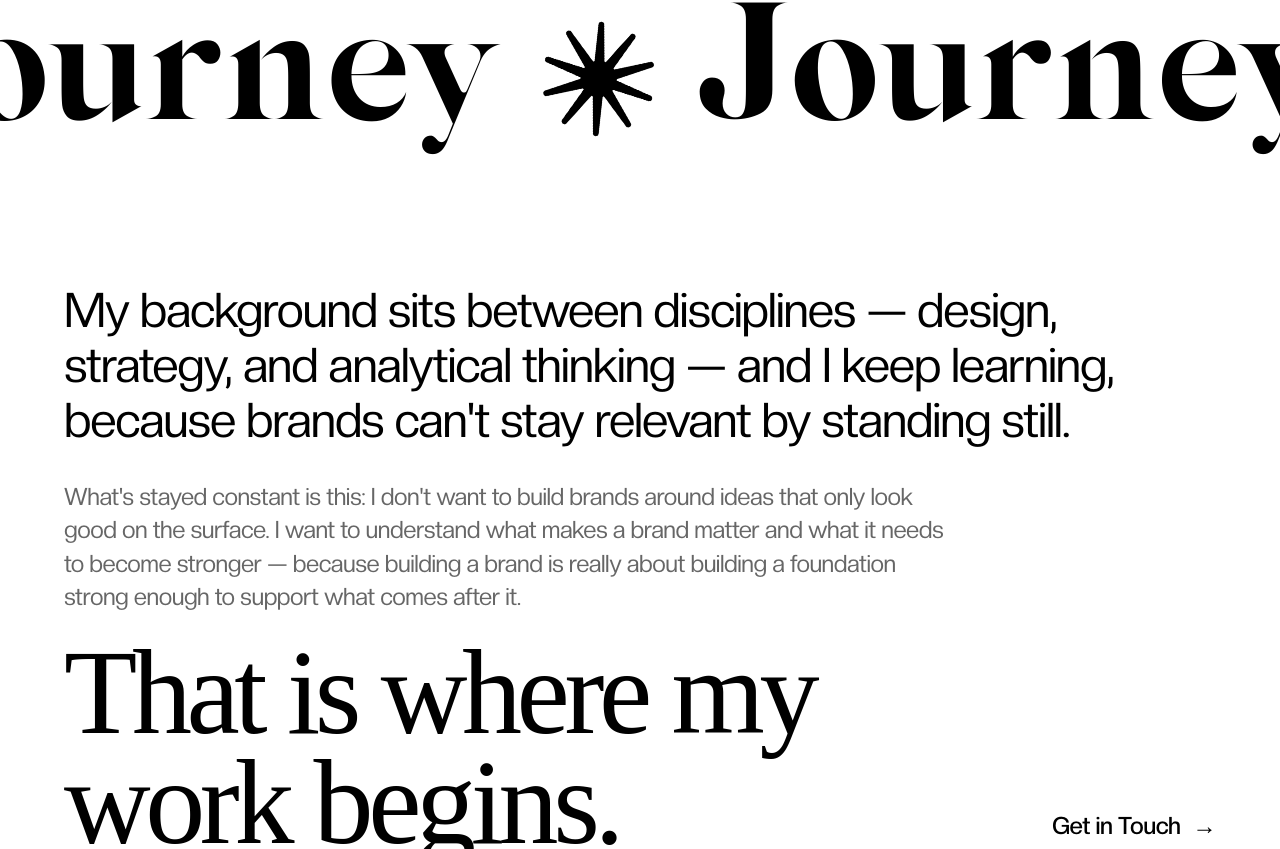
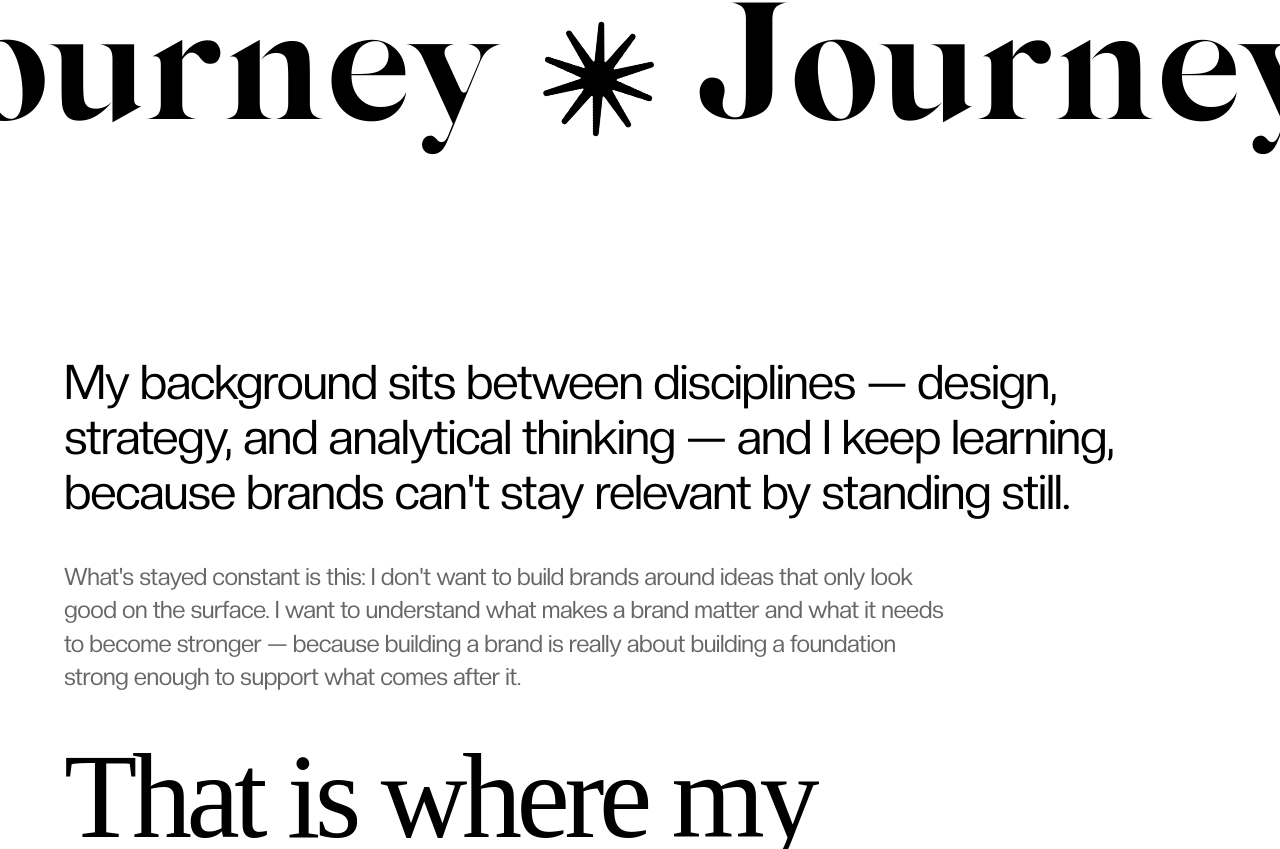
Before and after one commit to mostafa-sarhan/Mahmoud_Eldahshan, a React (Vite) app: page /about in a window 1280 px wide. Shown: the part 5871-6720 px from the top of the page. Built offline with nearby package versions, Linux system fonts and the light colour scheme; a web font is replaced by a local one.

Commit message:
finally edit about

```diff
--- a/src/pages/About/About.tsx
+++ b/src/pages/About/About.tsx
@@ -474,7 +474,14 @@ export default function About() {
           SECTION CLOSING
       ========================= */}
 
-      <section className="w-full px-5 py-2 sm:px-6 sm:py-10 md:px-10 md:py-14 lg:px-16 lg:py-18">
+      <section className="w-full px-5
+          py-12
+          sm:px-6
+          sm:py-20
+          md:px-10
+          md:py-28
+          lg:px-16
+          lg:py-36">
         <div className="mx-auto max-w-[1500px]">
           <div className="max-w-[1100px]">
             <p
@@ -496,13 +503,14 @@ export default function About() {
 
             <p
               className="
+                mt-8
                 max-w-[900px]
                 font-sans
                 text-lg
                 leading-[1.4]
                 tracking-[-0.02em]
                 text-black/60
-                sm:mt-8
+                sm:mt-10
                 sm:text-xl
                 md:text-2xl
               "
@@ -520,6 +528,7 @@ export default function About() {
         <div
           className="
             mx-auto
+            pt-12
             flex
             max-w-[1500px]
             flex-col
```
